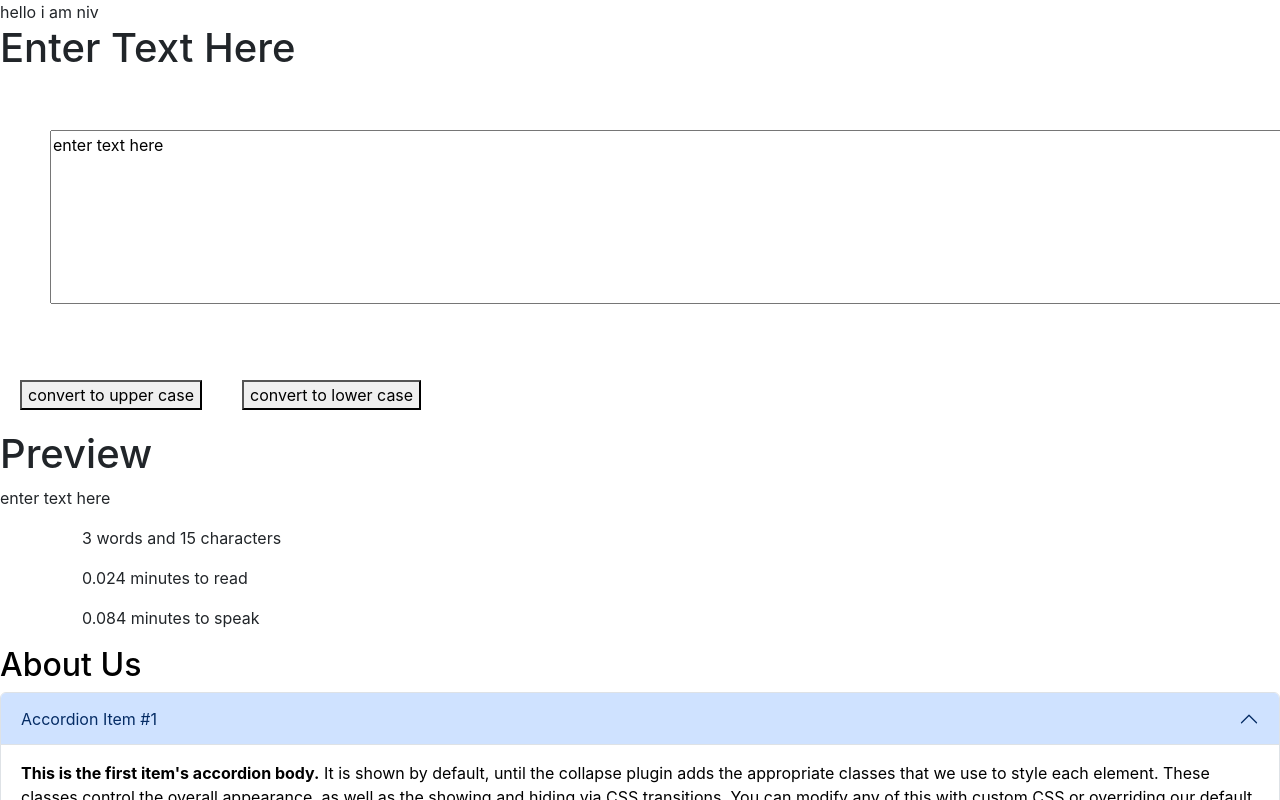
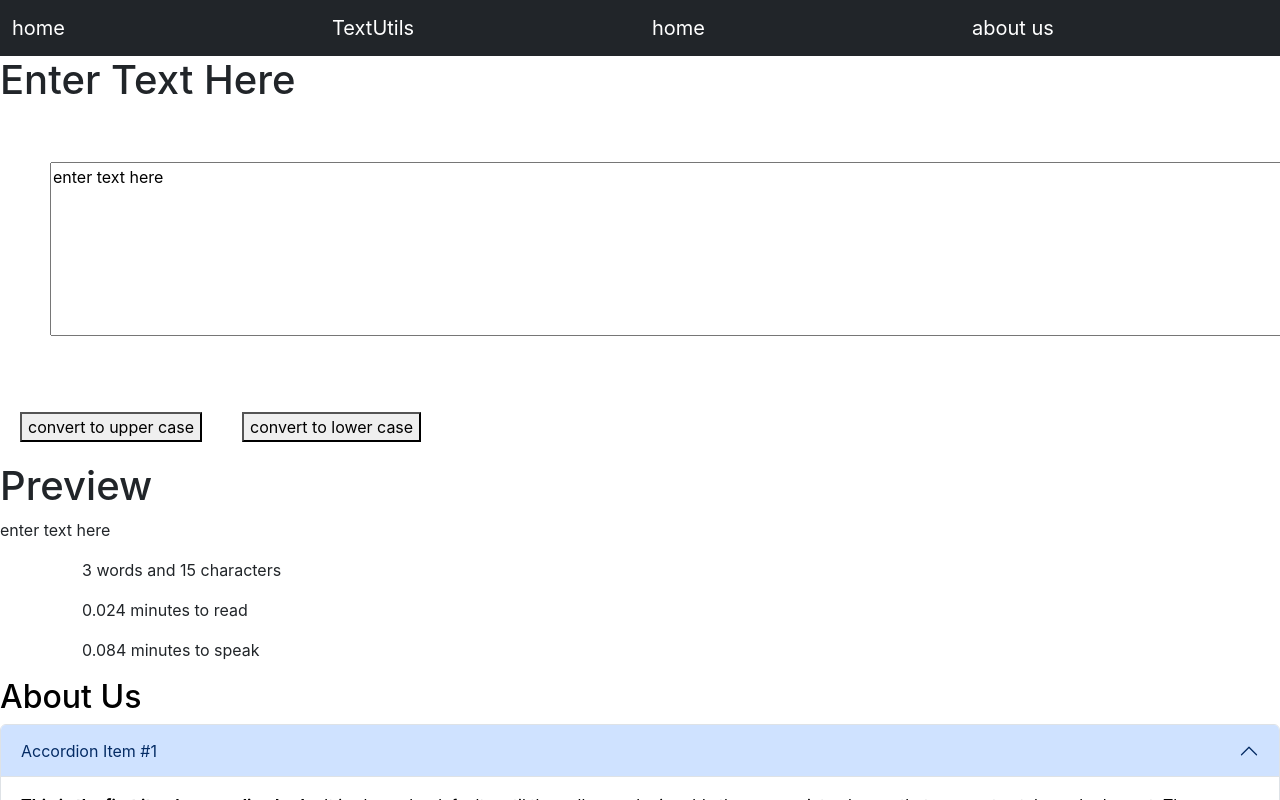
Before and after one commit to amn94/react, a React (Create React App) app: page / in a window 1280 px wide. Shown: the top 800 px of the page. Built offline with nearby package versions, Linux system fonts and the light colour scheme.

Commit message:
Add files via upload

```diff
--- a/src/components/navbar.js
+++ b/src/components/navbar.js
@@ -1,8 +1,43 @@
-import React from 'react'
- export default function Navbar(){
-    return (
-        <div>
-            hello i am niv
-        </div>
-    )
- }
+import React from 'react';
+import PropTypes from 'prop-types';
+export default function Navbar(props) {
+  return (
+      <nav className={`navbar navbar-expand-lg navbar-${props.mode} bg-${props.mode} body-tertiary`}>
+      <div className="container-fluid">
+        <a className="navbar-brand" href="/">{props.title}</a>
+        <button className="navbar-toggler" type="button" data-bs-toggle="collapse" data-bs-target="#navbarSupportedContent" aria-controls="navbarSupportedContent" aria-expanded="false" aria-label="Toggle navigation">
+          <span className="navbar-toggler-icon"></span>
+        </button>
+      </div>
+      <div className="container-fluid">
+        <a className="navbar-brand" href="/">TextUtils</a>
+        <button className="navbar-toggler" type="button" data-bs-toggle="collapse" data-bs-target="#navbarSupportedContent" aria-controls="navbarSupportedContent" aria-expanded="false" aria-label="Toggle navigation">
+          <span className="navbar-toggler-icon"></span>
+        </button>
+      </div>
+      <div className="container-fluid">
+        <a className="navbar-brand" href="/">home</a>
+        <button className="navbar-toggler" type="button" data-bs-toggle="collapse" data-bs-target="#navbarSupportedContent" aria-controls="navbarSupportedContent" aria-expanded="false" aria-label="Toggle navigation">
+          <span className="navbar-toggler-icon"></span>
+        </button>
+      </div>
+      <div className="container-fluid">
+        <a className="navbar-brand" href="/">{props.about}</a>
+        <button className="navbar-toggler" type="button" data-bs-toggle="collapse" data-bs-target="#navbarSupportedContent" aria-controls="navbarSupportedContent" aria-expanded="false" aria-label="Toggle navigation">
+          <span className="navbar-toggler-icon"></span>
+        </button>
+
+      </div>
+
+    </nav>
+
+  );
+}
+
+Navbar.propTypes ={title :PropTypes.string,
+                  about : PropTypes.string}
+
+Navbar.defaultProps ={
+  title:'set title here',
+  about:'set about here'
+}
```
